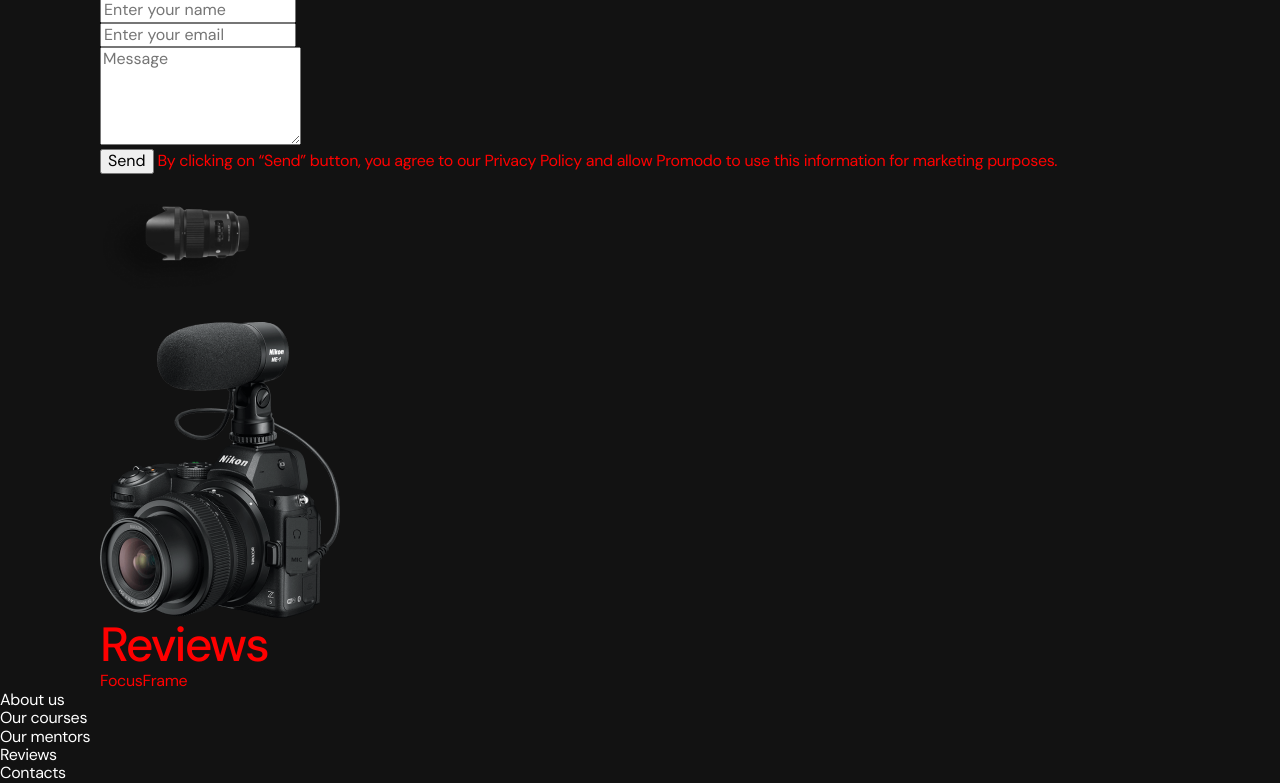
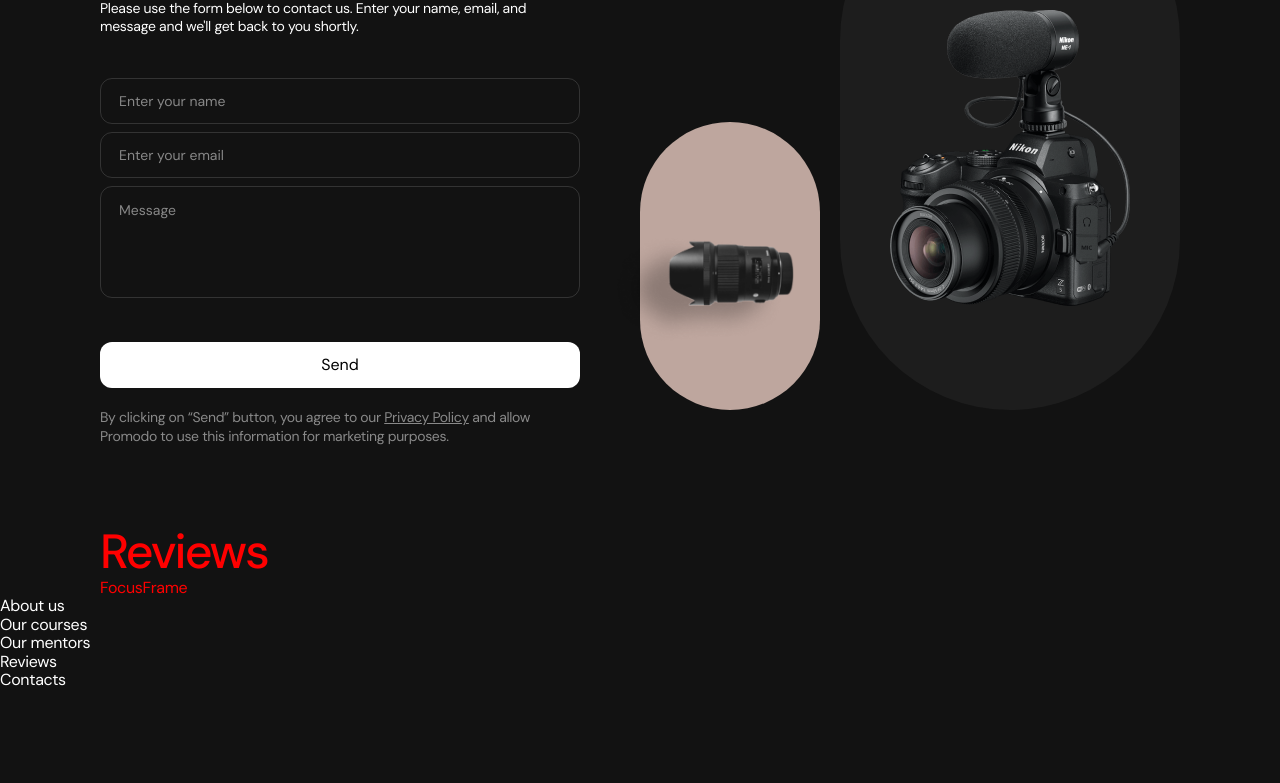
Before and after one commit to djudit/project-teamwork-09-23, a website built with Vite: page src/index.html in a window 1280 px wide. Shown: the part 319-1102 px from the top of the page. After the commit the page ends 1009 px from the top, so only its background shows below. Built offline with nearby package versions, Linux system fonts and the light colour scheme.

Commit message:
worked out styles

```diff
--- a/src/css/sign.css
+++ b/src/css/sign.css
@@ -1,3 +1,169 @@
-.sign {
-  color: red;
+.sign .container {
+  display: flex;
 }
+
+@media screen and (min-width: 767.98px) {
+  .sign-up-container {
+    max-width: 480px;
+  }
+}
+
+@media screen and (max-width: 1279.98px) {
+  .sign-img,
+  .img-objective,
+  .img-camera {
+    display: none;
+  }
+
+}
+
+.sign-up-form {
+  display: block;
+  margin-bottom: 80px;
+}
+
+.title-second {
+  color: var(--accent-color);
+}
+
+.title {
+  margin-bottom: 20px;
+}
+
+.supporting-text {
+  color: #fff;
+  font-size: 14px;
+  font-weight: 400;
+  line-height: 1.28;
+  letter-spacing: -0.02em;
+  margin-bottom: 42px;
+}
+
+.form-input {
+  width: 100%;
+  height: 46px;
+  background-color: transparent;
+  outline: transparent;
+  border-radius: 12px;
+  border: 1px solid rgba(255, 255, 255, 0.2);
+  padding-left: 18px;
+  margin-bottom: 8px;
+
+  color: #fff;
+  font-size: 14px;
+  font-weight: 400;
+  line-height: 1.29;
+  opacity: 0.7;
+}
+
+.form-input-comment {
+  width: 100%;
+  height: 112px;
+  background-color: transparent;
+  outline: transparent;
+  border-radius: 12px;
+  border: 1px solid rgba(255, 255, 255, 0.2);
+  padding-left: 18px;
+  padding-top: 14px;
+  margin-bottom: 40px;
+  resize: none;
+
+  color: #fff;
+  font-size: 14px;
+  font-weight: 400;
+  line-height: 1.29;
+  opacity: 0.7;
+}
+
+textarea::placeholder,
+input::placeholder {
+  color: #fff;
+  font-size: 14px;
+  font-weight: 400;
+  line-height: 1.29;
+  opacity: 0.7;
+}
+
+.button-send {
+  display: flex;
+  width: 100%;
+  padding: 14px 127px;
+  justify-content: center;
+  align-items: center;
+  border: none;
+
+  border-radius: 12px;
+  background: #fff;
+  margin-bottom: 20px;
+}
+
+.form-agreement {
+  color: rgba(255, 255, 255, 0.5);
+  font-size: 12px;
+  font-weight: 400;
+  line-height: 1.3;
+}
+
+.policy-link {
+  text-decoration-line: underline;
+}
+
+@media screen and (min-width: 767.98px) {
+  .form-agreement {
+    font-size: 14px;
+  }
+}
+
+/* Images */
+
+.equipment {
+  display: flex;
+  flex-direction: row;
+  flex-wrap: nowrap;
+  align-items: flex-end;
+  align-self: start;
+  position: relative;
+  bottom: 56px;
+
+  gap: 20px;
+  margin-left: 60px;
+
+}
+
+.img-objective {
+  width: 180px;
+  height: 288px;
+  flex-shrink: 0;
+
+  border-radius: 1000px;
+  background: #BEA69E;
+  position: ;
+
+}
+
+.img-camera {
+  width: 340px;
+  height: 540px;
+  flex-shrink: 0;
+
+  border-radius: 1000px;
+  background: #1d1d1d;
+}
+
+.sign-img {
+
+}
+
+.obj-img {
+  width: 100%;
+  position: relative;
+  top: 80px;
+  right: 26px;
+}
+
+.cmr-img {
+  position: relative;
+  top: 140px;
+  left: 50px;
+
+}
--- a/src/partials/sign.html
+++ b/src/partials/sign.html
@@ -1,65 +1,87 @@
 <section class="sign">
   <div class="container">
-    <h2>Sign Up</h2>
-    <p>Please use the form below to contact us. Enter your name, email, and message and we'll get back to you shortly.
+    <div class="sign-up-container">
+      <h2 class="title">Sign <span class="title-second">Up</span></h2>
+      <p class="supporting-text">
+        Please use the form below to contact us. Enter your name, email, and
+        message and we'll get back to you shortly.
       </p>
       <form class="sign-up-form" name="sign_up_form">
         <div class="sign-up-field">
+          <label for="user-name">
             <input
+              class="form-input"
               id="user-name"
-        class="form-input"
               type="text"
               name="user-name"
-        placeholder="Enter your name"/>
+              placeholder="Enter your name"
+            />
+          </label>
         </div>
 
         <div class="sign-up-field">
+          <label for="user-email">
             <input
+              class="form-input"
               id="user-email"
-        class="form-input"
               type="email"
               name="email"
-        placeholder="Enter your email"/>
+              placeholder="Enter your email"
+            />
+          </label>
         </div>
 
         <div class="sign-up-field">
+          <label for="user-comment">
             <textarea
+              class="form-input-comment"
               id="user-comment"
-        class="form-input-comment"
               name="user-comment"
               rows="5"
               placeholder="Message"
             ></textarea>
+          </label>
         </div>
 
-      <button class="modal-button-send" type="submit">Send</button>
-      <label class="modal-form-agreement" for="user-privacy">
-        By clicking on “Send” button, you agree to our
+        <button class="button-send" type="submit">Send</button>
+        <p class="form-agreement">
+          By clicking on &#8220;Send&#8221; button, you agree to our
           <a class="policy-link" href="/">Privacy Policy</a>
           and allow Promodo to use this information for marketing purposes.
-      </label>
+        </p>
+      </form>
+    </div>
 
-    </form>
-
+    <div class="equipment">
       <div class="img-objective">
         <img
-      srcset="./img/sign-up-objective-desk.png 1x, ./img/sign-up-objective-desk@2x.png 2x"
+          class="sign-img obj-img"
+          srcset="
+            ./img/sign-up-objective-desk.png    1x,
+            ./img/sign-up-objective-desk@2x.png 2x
+          "
           src="./img/sign-up-objective-desk.png"
           alt="Objective"
           width="150"
           height="142"
-      loading="lazy">
+          loading="lazy"
+        />
       </div>
 
       <div class="img-camera">
         <img
-      srcset="./img/sign-up-camera-desk.png 1x, ./img/sign-up-camera-desk@2x.png 2x"
+          class="sign-img cmr-img"
+          srcset="
+            ./img/sign-up-camera-desk.png    1x,
+            ./img/sign-up-camera-desk@2x.png 2x
+          "
           src="./img/sign-up-camera-desk.png"
           alt="Camera"
           width="240"
           height="296"
-      loading="lazy">
+          loading="lazy"
+        />
       </div>
-
+    </div>
   </div>
 </section>
```
Lines whose indentation alone changed are shown as unchanged.
